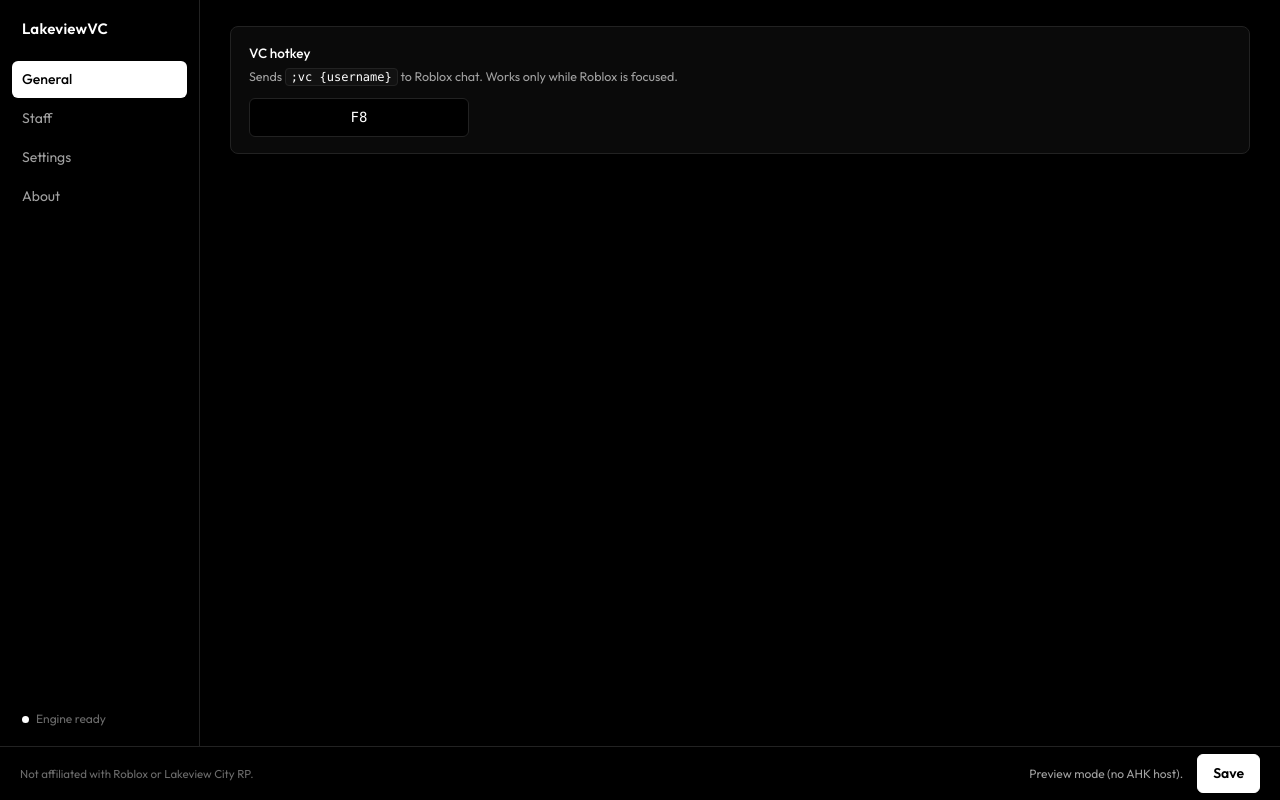
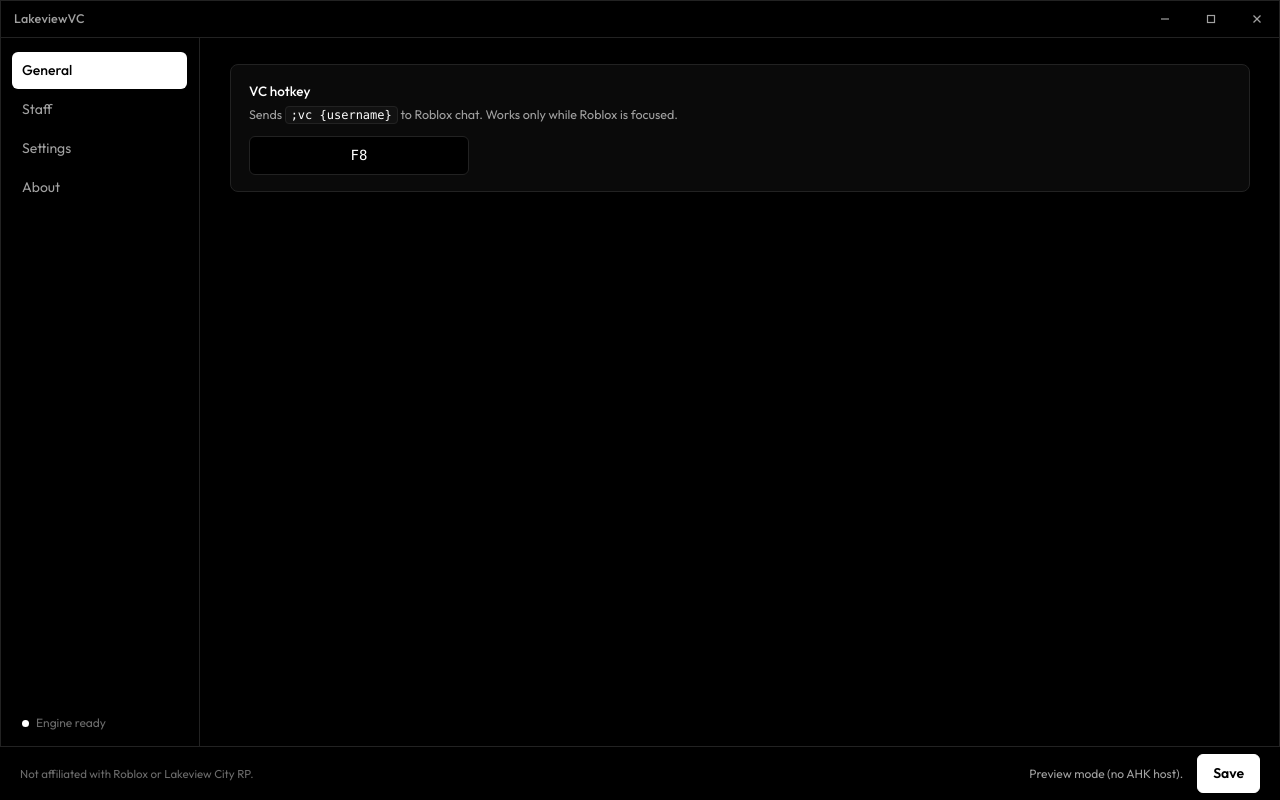
Before and after one commit to devs-des1re/lakeview-vc, a plain HTML site: page ui/index.html in a window 1280 px wide. Drawn offline with Linux system fonts and the light colour scheme.

Commit message:
feat(ui): add custom title bar and fix primary button hover

```diff
--- a/ui/app.js
+++ b/ui/app.js
@@ -288,6 +288,21 @@ function setStatus(message, kind) {
     el.dataset.kind = kind || "";
 }
 
+function initTitleBar() {
+    const gui = (typeof ahk !== "undefined" && ahk.gui) ? ahk.gui : null;
+    if (!gui) return;
+
+    document.getElementById("win-min").addEventListener("click", () => gui.Minimize());
+    document.getElementById("win-max").addEventListener("click", () => {
+        if (document.body.classList.contains("ahk-maximized")) gui.Restore();
+        else gui.Maximize();
+    });
+    document.getElementById("win-close").addEventListener("click", () => {
+        if (typeof ahk.CloseWindow === "function") ahk.CloseWindow();
+        else gui.Hide();
+    });
+}
+
 // ---------------------------------------------------------------------------
 // Actions
 // ---------------------------------------------------------------------------
@@ -353,6 +368,7 @@ async function boot() {
     initTabs();
     initHotkeyFields();
     initAbbr();
+    initTitleBar();
     initActions();
     try {
         render(await Bridge.getState());
--- a/ui/index.html
+++ b/ui/index.html
@@ -7,11 +7,24 @@
     <link rel="stylesheet" href="style.css">
 </head>
 <body>
+    <header class="titlebar">
+        <div class="titlebar-title">LakeviewVC</div>
+        <div class="titlebar-buttons">
+            <button class="tb-btn" id="win-min" title="Minimize" aria-label="Minimize">
+                <svg width="10" height="10" viewBox="0 0 10 10"><line x1="1" y1="5" x2="9" y2="5" stroke="currentColor" stroke-width="1.2"/></svg>
+            </button>
+            <button class="tb-btn" id="win-max" title="Maximize" aria-label="Maximize">
+                <svg class="tb-ico-max" width="10" height="10" viewBox="0 0 10 10"><rect x="1.5" y="1.5" width="7" height="7" fill="none" stroke="currentColor" stroke-width="1.2"/></svg>
+                <svg class="tb-ico-restore" width="10" height="10" viewBox="0 0 10 10"><rect x="1" y="3" width="6" height="6" fill="none" stroke="currentColor" stroke-width="1.2"/><path d="M3 3 V1 H9 V7 H7" fill="none" stroke="currentColor" stroke-width="1.2"/></svg>
+            </button>
+            <button class="tb-btn tb-close" id="win-close" title="Close" aria-label="Close">
+                <svg width="10" height="10" viewBox="0 0 10 10"><line x1="1.5" y1="1.5" x2="8.5" y2="8.5" stroke="currentColor" stroke-width="1.2"/><line x1="8.5" y1="1.5" x2="1.5" y2="8.5" stroke="currentColor" stroke-width="1.2"/></svg>
+            </button>
+        </div>
+    </header>
+
     <div class="app">
         <aside class="sidebar">
-            <div class="brand">
-                <span class="brand-name">LakeviewVC</span>
-            </div>
             <nav class="nav" id="nav">
                 <button class="nav-item is-active" data-tab="general">General</button>
                 <button class="nav-item" data-tab="staff">Staff</button>
--- a/ui/style.css
+++ b/ui/style.css
@@ -68,12 +68,58 @@ body {
     overflow: hidden;
     user-select: none;
     -webkit-font-smoothing: antialiased;
+    outline: 1px solid var(--border);
+    outline-offset: -1px;
 }
+
+/* Title bar */
+.titlebar {
+    height: 38px;
+    background: var(--bg);
+    border-bottom: 1px solid var(--border);
+    display: flex;
+    align-items: center;
+    justify-content: space-between;
+    padding-left: 14px;
+    -webkit-app-region: drag;
+}
+
+.titlebar-title {
+    font-size: 12.5px;
+    font-weight: 500;
+    color: var(--text-dim);
+    letter-spacing: 0.2px;
+}
+
+.titlebar-buttons {
+    display: flex;
+    height: 100%;
+    -webkit-app-region: no-drag;
+}
+
+.tb-btn {
+    width: 46px;
+    height: 100%;
+    background: transparent;
+    border: none;
+    color: var(--text-dim);
+    cursor: pointer;
+    display: grid;
+    place-items: center;
+    transition: background 0.1s, color 0.1s;
+}
+
+.tb-btn:hover { background: var(--elev); color: var(--text); }
+.tb-close:hover { background: var(--text); color: var(--bg); }
+
+.tb-ico-restore { display: none; }
+body.ahk-maximized .tb-ico-max { display: none; }
+body.ahk-maximized .tb-ico-restore { display: block; }
 
 .app {
     display: grid;
     grid-template-columns: 200px 1fr;
-    height: calc(100vh - 54px);
+    height: calc(100vh - 38px - 54px);
 }
 
 /* Sidebar */
@@ -82,17 +128,7 @@ body {
     border-right: 1px solid var(--border);
     display: flex;
     flex-direction: column;
-    padding: 18px 12px;
-}
-
-.brand {
-    padding: 0 10px 20px;
-}
-
-.brand-name {
-    font-weight: 600;
-    font-size: 15px;
-    letter-spacing: 0.2px;
+    padding: 14px 12px;
 }
 
 .nav {
@@ -280,7 +316,8 @@ body {
     font-weight: 600;
 }
 
-.btn-primary:hover { opacity: 0.85; }
+.btn-primary:hover { background: #d9d9d9; border-color: #d9d9d9; }
+.btn-primary:active { background: #c4c4c4; border-color: #c4c4c4; }
 
 .btn + .btn { margin-left: 8px; }
 
```
Also changed, not shown: 1 other file.
